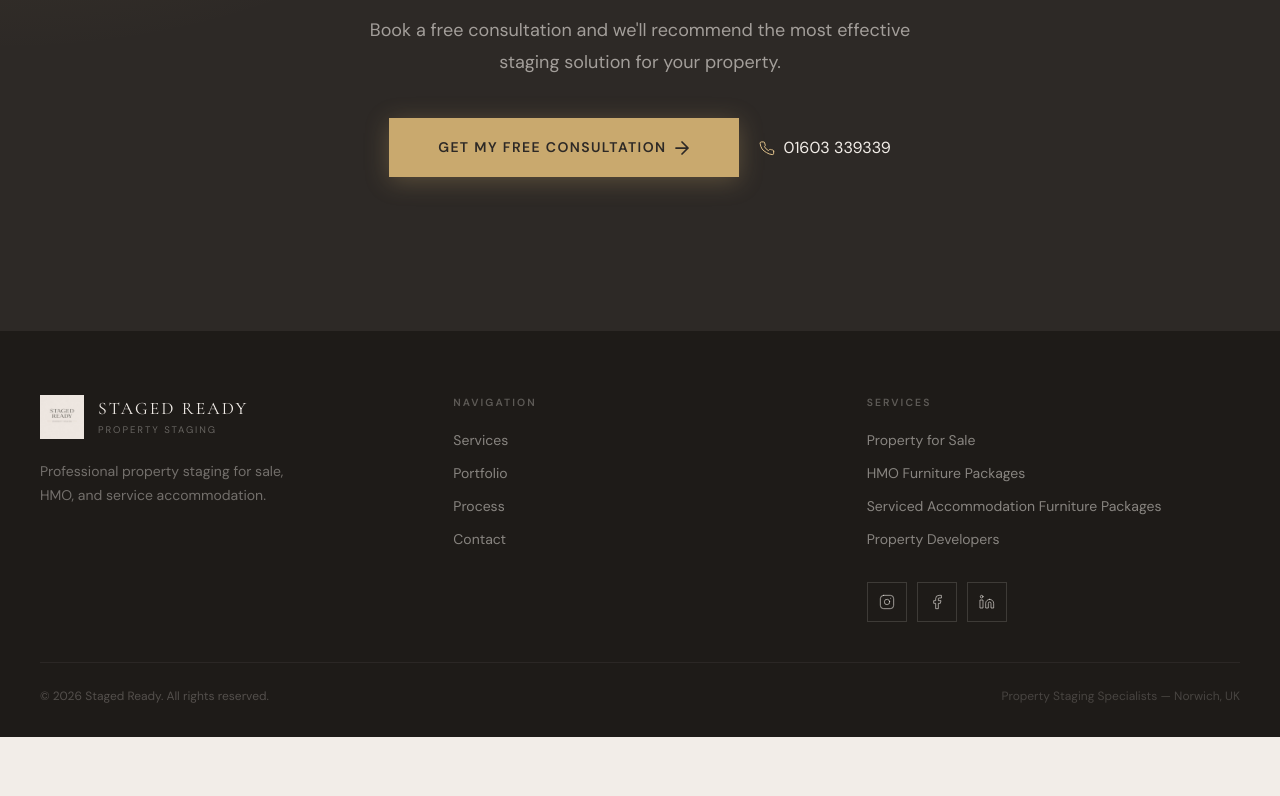
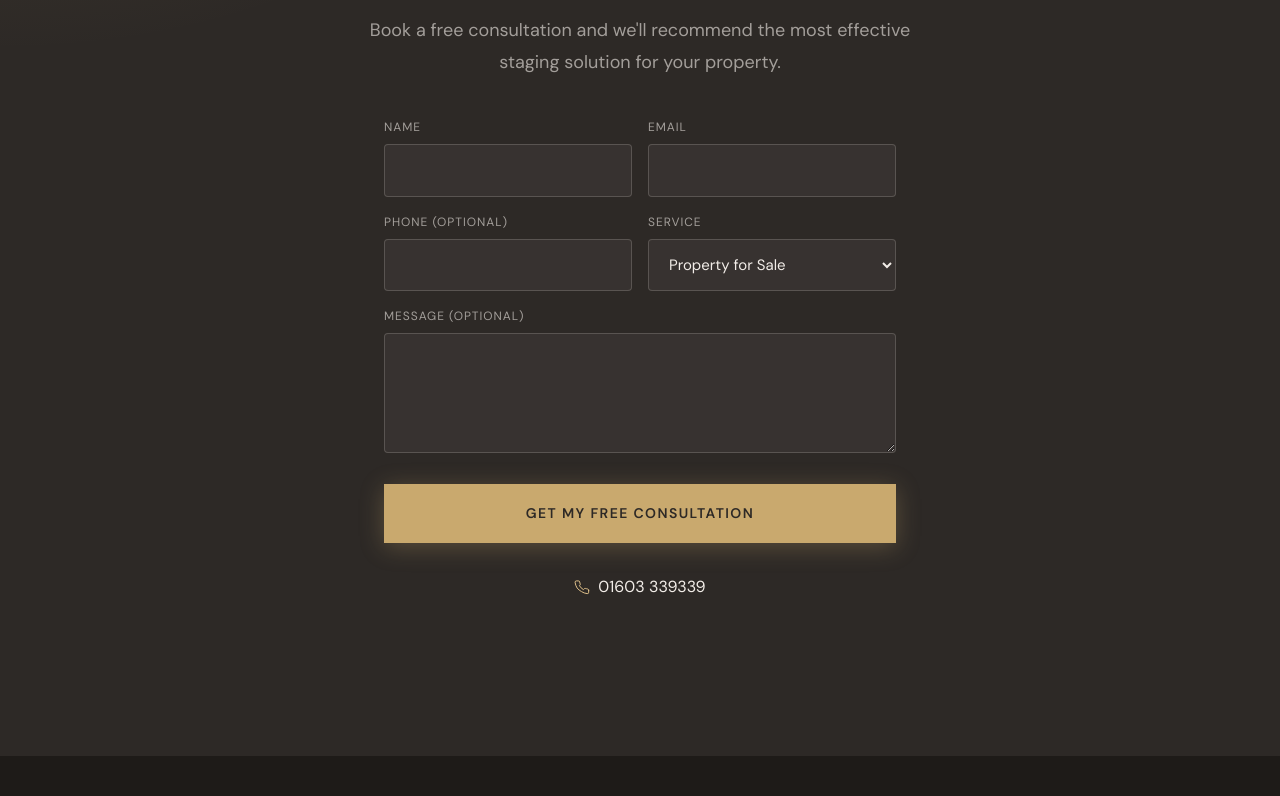
Before and after one commit to vad-cmyk/Staged-Ready-website, a Next.js app: page /home-staging in a window 1280 px wide. Shown: the part 6824-7620 px from the top of the page. Before the commit the page ends 7561 px from the top, so only its background shows below. Built offline with nearby package versions, Linux system fonts and the light colour scheme.

Commit message:
Add real contact form with Resend email delivery and /thank-you redirect
Replaces mailto: CTAs across the homepage and landing pages with a working
contact form that posts to a Resend-backed API route and redirects to a
dedicated /thank-you page, which fires the Google Ads conversion event.

```diff
--- /dev/null
+++ b/app/api/contact/route.ts
@@ -0,0 +1,51 @@
+import { NextRequest, NextResponse } from 'next/server';
+import { Resend } from 'resend';
+
+const resend = new Resend(process.env.RESEND_API_KEY);
+
+export async function POST(request: NextRequest) {
+  const body = await request.json();
+  const { name, email, phone, service, message } = body as {
+    name?: string;
+    email?: string;
+    phone?: string;
+    service?: string;
+    message?: string;
+  };
+
+  if (!name || !email) {
+    return NextResponse.json({ error: 'Name and email are required.' }, { status: 400 });
+  }
+
+  const toEmail = process.env.CONTACT_TO_EMAIL || 'hello@stagedready.com';
+  const fromEmail = process.env.CONTACT_FROM_EMAIL || 'Staged Ready Website <onboarding@resend.dev>';
+
+  try {
+    const { error: sendError } = await resend.emails.send({
+      from: fromEmail,
+      to: toEmail,
+      replyTo: email,
+      subject: `New enquiry from ${name}`,
+      text: [
+        `Name: ${name}`,
+        `Email: ${email}`,
+        phone ? `Phone: ${phone}` : null,
+        service ? `Service: ${service}` : null,
+        '',
+        message || '(no message provided)',
+      ]
+        .filter(Boolean)
+        .join('\n'),
+    });
+
+    if (sendError) {
+      console.error('Contact form email failed:', sendError);
+      return NextResponse.json({ error: 'Failed to send enquiry. Please try again or call us directly.' }, { status: 500 });
+    }
+
+    return NextResponse.json({ ok: true });
+  } catch (error) {
+    console.error('Contact form email failed:', error);
+    return NextResponse.json({ error: 'Failed to send enquiry. Please try again or call us directly.' }, { status: 500 });
+  }
+}
--- a/app/home-staging/page.tsx
+++ b/app/home-staging/page.tsx
@@ -75,7 +75,6 @@ export default function HomeStagingPage() {
         <FinalCTA
           heading={<>Ready to Maximise Your<br /><em style={{ fontStyle: 'italic', color: '#DFC08A' }}>Property&apos;s Sale Potential?</em></>}
           subhead="Book a free consultation and we'll recommend the most effective staging solution for your property."
-          ctaLabel="Get My Free Consultation"
         />
       </main>
       <Footer />
--- /dev/null
+++ b/app/thank-you/page.tsx
@@ -0,0 +1,52 @@
+import type { Metadata } from 'next';
+import Header from '@/components/Header';
+import Footer from '@/components/Footer';
+import Script from 'next/script';
+import { SITE } from '@/data/site';
+
+export const metadata: Metadata = {
+  title: 'Thank You | Staged Ready',
+  description: 'Thanks for your enquiry — we’ll be in touch shortly.',
+  robots: { index: false, follow: false },
+};
+
+export default function ThankYouPage() {
+  return (
+    <>
+      <Header />
+      <main>
+        <section style={{ background: '#2D2926', padding: 'clamp(8rem,16vw,12rem) 0 clamp(6rem,12vw,9rem)' }}>
+          <div className="max-w-2xl mx-auto px-6 lg:px-10 text-center">
+            <p className="section-label" style={{ color: 'rgba(201,169,110,0.9)' }}>Enquiry Received</p>
+            <h1
+              className="font-display"
+              style={{
+                fontSize: 'clamp(2.5rem, 5vw, 4rem)',
+                fontWeight: 300,
+                letterSpacing: '-0.03em',
+                lineHeight: 1.05,
+                color: '#F2EDE8',
+                marginTop: '0.75rem',
+                marginBottom: '1.5rem',
+              }}
+            >
+              Thank <em style={{ fontStyle: 'italic', color: '#DFC08A' }}>You</em>
+            </h1>
+            <p style={{ fontSize: '1.0625rem', lineHeight: 1.75, color: 'rgba(242,237,232,0.65)', maxWidth: '38ch', margin: '0 auto' }}>
+              We&apos;ve received your enquiry and will get back to you within one business day. In the
+              meantime, feel free to call us on{' '}
+              <a href={SITE.phoneHref} style={{ color: '#DFC08A', textDecoration: 'underline' }}>
+                {SITE.phoneDisplay}
+              </a>
+              .
+            </p>
+          </div>
+        </section>
+      </main>
+      <Footer />
+      <Script id="ads-conversion" strategy="afterInteractive">
+        {`if (typeof window.gtag === 'function') { window.gtag('event', 'conversion', { send_to: 'AW-18275103746' }); }`}
+      </Script>
+    </>
+  );
+}
--- a/components/Contact.tsx
+++ b/components/Contact.tsx
@@ -1,5 +1,6 @@
 import { SITE } from '@/data/site';
 import PhoneIcon from '@/components/icons/PhoneIcon';
+import ContactForm from '@/components/ContactForm';
 
 export default function Contact() {
   return (
@@ -65,22 +66,7 @@ export default function Contact() {
         </p>
 
         <div className="reveal" style={{ transitionDelay: '0.3s' }}>
-          <a href={`mailto:${SITE.email}`} className="btn-dark btn-magnetic" style={{ fontSize: '0.875rem', padding: '1.125rem 3rem' }}>
-            Get My Free Consultation
-            <svg
-              width="16"
-              height="16"
-              viewBox="0 0 16 16"
-              fill="none"
-              stroke="currentColor"
-              strokeWidth="1.75"
-              strokeLinecap="round"
-              strokeLinejoin="round"
-              aria-hidden="true"
-            >
-              <path d="M2 8h12M8 2l6 6-6 6" />
-            </svg>
-          </a>
+          <ContactForm dark />
         </div>
 
         {/* Contact details below */}
--- /dev/null
+++ b/components/ContactForm.tsx
@@ -0,0 +1,115 @@
+'use client';
+
+import { useState } from 'react';
+import { useRouter } from 'next/navigation';
+
+export default function ContactForm({ dark = true }: { dark?: boolean }) {
+  const router = useRouter();
+  const [status, setStatus] = useState<'idle' | 'submitting' | 'error'>('idle');
+  const [errorMessage, setErrorMessage] = useState('');
+
+  const labelColor = dark ? 'rgba(242,237,232,0.6)' : '#6B6460';
+  const textColor = dark ? '#F2EDE8' : '#2D2926';
+  const borderColor = dark ? 'rgba(242,237,232,0.18)' : 'rgba(45,41,38,0.18)';
+  const bgColor = dark ? 'rgba(242,237,232,0.05)' : '#FFFFFF';
+
+  async function handleSubmit(e: React.FormEvent<HTMLFormElement>) {
+    e.preventDefault();
+    setStatus('submitting');
+    setErrorMessage('');
+
+    const formData = new FormData(e.currentTarget);
+    const payload = {
+      name: formData.get('name'),
+      email: formData.get('email'),
+      phone: formData.get('phone'),
+      service: formData.get('service'),
+      message: formData.get('message'),
+    };
+
+    try {
+      const res = await fetch('/api/contact', {
+        method: 'POST',
+        headers: { 'Content-Type': 'application/json' },
+        body: JSON.stringify(payload),
+      });
+
+      if (!res.ok) {
+        const data = await res.json().catch(() => ({}));
+        throw new Error(data.error || 'Something went wrong. Please try again.');
+      }
+
+      router.push('/thank-you');
+    } catch (err) {
+      setStatus('error');
+      setErrorMessage(err instanceof Error ? err.message : 'Something went wrong. Please try again.');
+    }
+  }
+
+  const inputStyle: React.CSSProperties = {
+    width: '100%',
+    background: bgColor,
+    border: `1px solid ${borderColor}`,
+    borderRadius: '4px',
+    padding: '0.875rem 1rem',
+    fontSize: '0.9375rem',
+    color: textColor,
+    outline: 'none',
+  };
+
+  const labelStyle: React.CSSProperties = {
+    display: 'block',
+    fontSize: '0.75rem',
+    letterSpacing: '0.08em',
+    textTransform: 'uppercase',
+    color: labelColor,
+    marginBottom: '0.5rem',
+  };
+
+  return (
+    <form onSubmit={handleSubmit} style={{ maxWidth: '32rem', margin: '0 auto', textAlign: 'left' }}>
+      <div style={{ display: 'grid', gridTemplateColumns: '1fr 1fr', gap: '1rem', marginBottom: '1rem' }}>
+        <div>
+          <label htmlFor="contact-name" style={labelStyle}>Name</label>
+          <input id="contact-name" name="name" type="text" required style={inputStyle} />
+        </div>
+        <div>
+          <label htmlFor="contact-email" style={labelStyle}>Email</label>
+          <input id="contact-email" name="email" type="email" required style={inputStyle} />
+        </div>
+      </div>
+      <div style={{ display: 'grid', gridTemplateColumns: '1fr 1fr', gap: '1rem', marginBottom: '1rem' }}>
+        <div>
+          <label htmlFor="contact-phone" style={labelStyle}>Phone (optional)</label>
+          <input id="contact-phone" name="phone" type="tel" style={inputStyle} />
+        </div>
+        <div>
+          <label htmlFor="contact-service" style={labelStyle}>Service</label>
+          <select id="contact-service" name="service" style={inputStyle}>
+            <option value="Property for Sale">Property for Sale</option>
+            <option value="HMO">HMO Furniture Package</option>
+            <option value="Serviced Accommodation">Serviced Accommodation</option>
+            <option value="Not sure">Not sure yet</option>
+          </select>
+        </div>
+      </div>
+      <div style={{ marginBottom: '1.5rem' }}>
+        <label htmlFor="contact-message" style={labelStyle}>Message (optional)</label>
+        <textarea id="contact-message" name="message" rows={4} style={{ ...inputStyle, resize: 'vertical' }} />
+      </div>
+
+      {status === 'error' && (
+        <p style={{ color: '#E08585', fontSize: '0.875rem', marginBottom: '1rem' }}>{errorMessage}</p>
+      )}
+
+      <button
+        type="submit"
+        disabled={status === 'submitting'}
+        className={dark ? 'btn-dark btn-magnetic' : 'btn-primary btn-magnetic'}
+        style={{ width: '100%', justifyContent: 'center', fontSize: '0.875rem', padding: '1.125rem 3rem', opacity: status === 'submitting' ? 0.7 : 1 }}
+      >
+        {status === 'submitting' ? 'Sending…' : 'Get My Free Consultation'}
+      </button>
+    </form>
+  );
+}
--- a/components/landing/FinalCTA.tsx
+++ b/components/landing/FinalCTA.tsx
@@ -1,14 +1,13 @@
 import { SITE } from '@/data/site';
 import PhoneIcon from '@/components/icons/PhoneIcon';
+import ContactForm from '@/components/ContactForm';
 
 export default function FinalCTA({
   heading,
   subhead,
-  ctaLabel = 'Book a Free Consultation',
 }: {
   heading: React.ReactNode;
   subhead: string;
-  ctaLabel?: string;
 }) {
   return (
     <section id="contact" className="relative grain" style={{ background: '#2D2926', padding: 'clamp(6rem,12vw,10rem) 0', overflow: 'hidden' }}>
@@ -21,18 +20,18 @@ export default function FinalCTA({
         <p className="reveal" style={{ fontSize: 'clamp(0.9375rem,2vw,1.125rem)', lineHeight: 1.75, color: 'rgba(242,237,232,0.6)', maxWidth: '45ch', margin: '0 auto 2.5rem' }}>
           {subhead}
         </p>
-        <div className="reveal flex flex-wrap items-center justify-center gap-5">
-          <a href={`mailto:${SITE.email}`} className="btn-dark btn-magnetic" style={{ fontSize: '0.875rem', padding: '1.125rem 3rem' }}>
-            {ctaLabel}
-            <svg width="16" height="16" viewBox="0 0 16 16" fill="none" stroke="currentColor" strokeWidth="1.75" strokeLinecap="round" strokeLinejoin="round" aria-hidden="true">
-              <path d="M2 8h12M8 2l6 6-6 6" />
-            </svg>
-          </a>
-          <a href={SITE.phoneHref} aria-label={`Call Staged Ready on ${SITE.phoneDisplay}`} style={{ color: '#F2EDE8', fontSize: '1rem', display: 'flex', alignItems: 'center', gap: '0.5rem', textDecoration: 'none' }}>
-            <PhoneIcon size={16} stroke="#DFC08A" strokeWidth={1.5} />
-            {SITE.phoneDisplay}
-          </a>
+        <div className="reveal">
+          <ContactForm dark />
         </div>
+        <a
+          href={SITE.phoneHref}
+          aria-label={`Call Staged Ready on ${SITE.phoneDisplay}`}
+          className="reveal"
+          style={{ marginTop: '2rem', color: '#F2EDE8', fontSize: '1rem', display: 'inline-flex', alignItems: 'center', gap: '0.5rem', textDecoration: 'none' }}
+        >
+          <PhoneIcon size={16} stroke="#DFC08A" strokeWidth={1.5} />
+          {SITE.phoneDisplay}
+        </a>
       </div>
     </section>
   );
```
Also changed, not shown: package.json (+5 -4 lines), 2 other files (tests, documents, lock files or other folders).
